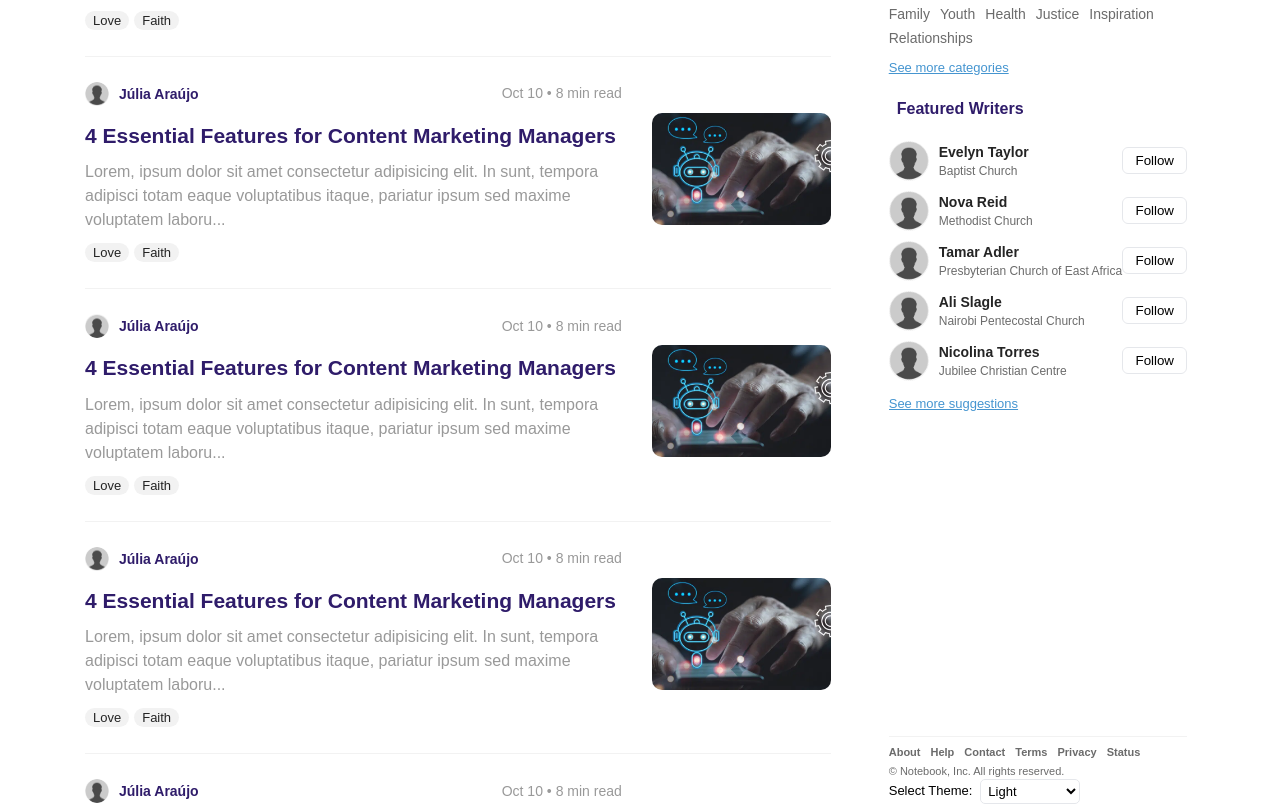
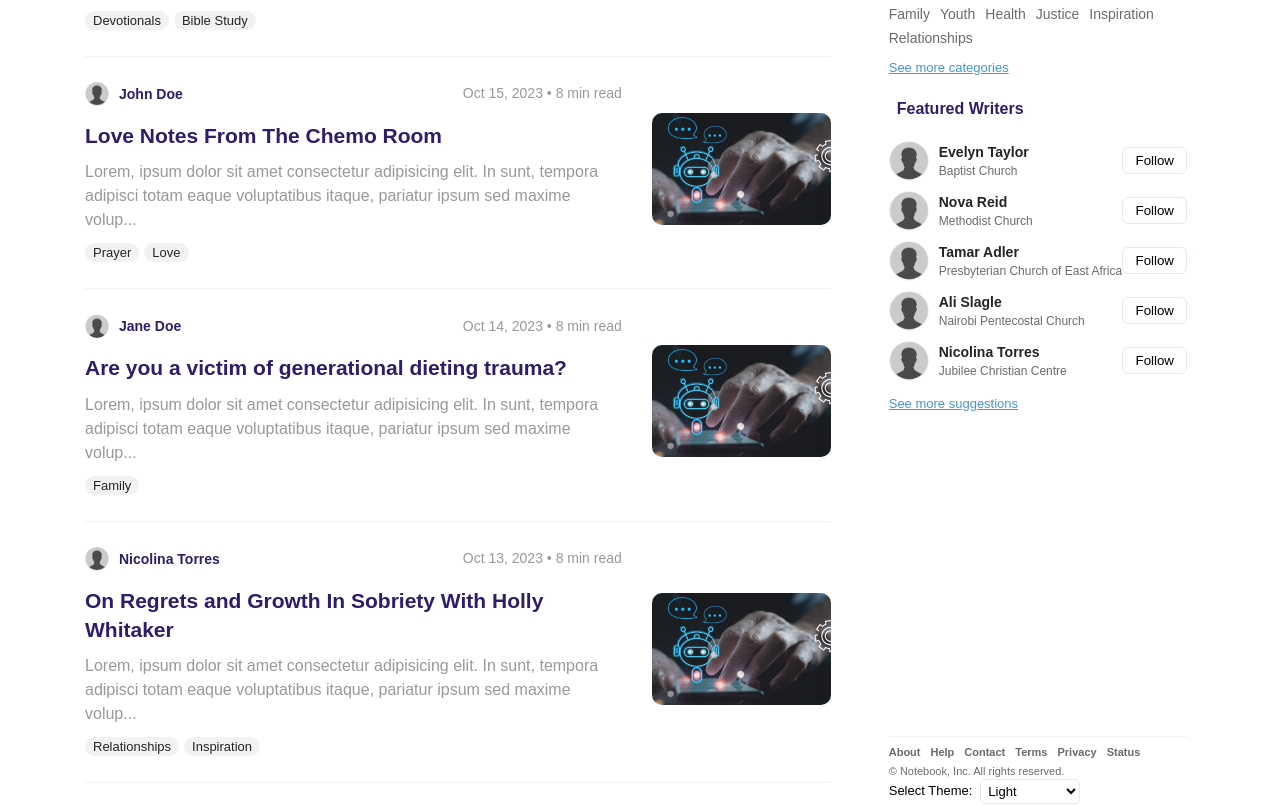
Before and after one commit to Wolleys/notebook, a Next.js app: page / in a window 1280 px wide. Shown: the part 980-1786 px from the top of the page. Built offline with nearby package versions, Linux system fonts and the light colour scheme; a web font is replaced by a local one.

Commit message:
Add recentPosts mockup data

```diff
--- a/components/post/index.tsx
+++ b/components/post/index.tsx
@@ -2,55 +2,43 @@ import { FC } from "react";
 import Link from "next/link";
 import Image from "next/image";
 import styles from "./post.module.css";
+import recentPosts from "../../mockup/recentPosts";
 import authorPic from "../../public/profile-pic.png";
 import postPic from "../../public/imgs/featured.webp";
 
-const desc = `Lorem, ipsum dolor sit amet consectetur adipisicing elit. In sunt,
-tempora adipisci totam eaque voluptatibus itaque, pariatur ipsum sed
-maxime voluptatem laborum rerum fuga porro assumenda odit earum error
-nihil.`;
-
-const categories = [
-  { id: 1, name: "Love" },
-  { id: 2, name: "Faith" },
-  { id: 3, name: "Salvation" },
-  { id: 4, name: "Jesus" },
-  { id: 5, name: "Praying" },
-];
-
 const Post: FC = () => {
   return (
-    <div className={styles.container}>
+    <>
+      {recentPosts.map((item) => (
+        <div className={styles.container} key={item.id}>
           <div className={styles.textContainer}>
             <div className={styles.details}>
               <div className={styles.authorAvatar}>
                 <Image width={24} height={24} alt="author" src={authorPic} />
                 <span className={styles.authorName}>
-              <Link href="/">Júlia Araújo</Link>
+                  <Link href="/">{item.author}</Link>
                 </span>
               </div>
               <div className={styles.postDate}>
                 <span>
-              Oct 10 <span>•</span> 8 min read
+                  {item.updatedDate} <span>•</span> 8 min read
                 </span>
               </div>
             </div>
             <h5 className={styles.postHeader}>
-          <Link href="/">
-            4 Essential Features for Content Marketing Managers
-          </Link>
+              <Link href="/">{item.title}</Link>
             </h5>
-        <p className={styles.postDesc}>{desc.substring(0, 160) + "..."}</p>
+            <p className={styles.postDesc}>
+              {item.desc.substring(0, 160) + "..."}
+            </p>
             <div className={styles.footer}>
               <span className={styles.categories}>
                 <ul>
-              {categories.slice(0, 2).map((item) => {
-                return (
-                  <li key={item.id}>
-                    <Link href="/">{item.name}</Link>
+                  {item.categories.slice(0, 2).map((item, index) => (
+                    <li key={index}>
+                      <Link href="/">{item}</Link>
                     </li>
-                );
-              })}
+                  ))}
                 </ul>
               </span>
               <span className={styles.footerIcons}>
@@ -71,6 +59,8 @@ const Post: FC = () => {
             </Link>
           </div>
         </div>
+      ))}
+    </>
   );
 };
 
--- a/components/postsList/index.tsx
+++ b/components/postsList/index.tsx
@@ -8,13 +8,6 @@ const PostsList: FC = () => {
       <h2 className={styles.title}>Recent Posts</h2>
       <div className={styles.posts}>
         <Post />
-        <Post />
-        <Post />
-        <Post />
-        <Post />
-        <Post />
-        <Post />
-        <Post />
       </div>
     </div>
   );
--- /dev/null
+++ b/mockup/recentPosts.js
@@ -0,0 +1,71 @@
+const recentPosts = [
+  {
+    id: 1,
+    title: "4 Essential Features for Content Marketing Managers",
+    desc: `Lorem, ipsum dolor sit amet consectetur adipisicing elit. In sunt,
+      tempora adipisci totam eaque voluptatibus itaque, pariatur ipsum sed
+      maxime voluptatem laborum rerum fuga porro assumenda odit earum error
+      nihil.`,
+    author: "Júlia Araújo",
+    updatedDate: "Oct 17, 2023",
+    categories: ["Love", "Faith"],
+  },
+  {
+    id: 2,
+    title: "Marketing Tools for Small Business Consulting Firms",
+    desc: `Lorem, ipsum dolor sit amet consectetur adipisicing elit. In sunt,
+      tempora adipisci totam eaque voluptatibus itaque, pariatur ipsum sed
+      maxime voluptatem laborum rerum fuga porro assumenda odit earum error
+      nihil.`,
+    author: "Evelyn Taylor",
+    updatedDate: "Oct 16, 2023",
+    categories: ["Devotionals", "Bible Study"],
+  },
+  {
+    id: 3,
+    title: "Love Notes From The Chemo Room",
+    desc: `Lorem, ipsum dolor sit amet consectetur adipisicing elit. In sunt,
+      tempora adipisci totam eaque voluptatibus itaque, pariatur ipsum sed
+      maxime voluptatem laborum rerum fuga porro assumenda odit earum error
+      nihil.`,
+    author: "John Doe",
+    updatedDate: "Oct 15, 2023",
+    categories: ["Prayer", "Love"],
+  },
+  {
+    id: 4,
+    title: "Are you a victim of generational dieting trauma?",
+    desc: `Lorem, ipsum dolor sit amet consectetur adipisicing elit. In sunt,
+      tempora adipisci totam eaque voluptatibus itaque, pariatur ipsum sed
+      maxime voluptatem laborum rerum fuga porro assumenda odit earum error
+      nihil.`,
+    author: "Jane Doe",
+    updatedDate: "Oct 14, 2023",
+    categories: ["Family"],
+  },
+  {
+    id: 5,
+    title: "On Regrets and Growth In Sobriety With Holly Whitaker",
+    desc: `Lorem, ipsum dolor sit amet consectetur adipisicing elit. In sunt,
+      tempora adipisci totam eaque voluptatibus itaque, pariatur ipsum sed
+      maxime voluptatem laborum rerum fuga porro assumenda odit earum error
+      nihil.`,
+    author: "Nicolina Torres",
+    updatedDate: "Oct 13, 2023",
+    categories: ["Relationships", "Inspiration"],
+  },
+  {
+    id: 6,
+    title:
+      "Walled gardens mean online writing is dead. Long live online writing!",
+    desc: `Lorem, ipsum dolor sit amet consectetur adipisicing elit. In sunt,
+      tempora adipisci totam eaque voluptatibus itaque, pariatur ipsum sed
+      maxime voluptatem laborum rerum fuga porro assumenda odit earum error
+      nihil.`,
+    author: "Kiley Larsen",
+    updatedDate: "Oct 12, 2023",
+    categories: ["Youth", "Health", "Inspiration"],
+  },
+];
+
+export default recentPosts;
```
Lines whose indentation alone changed are shown as unchanged.
